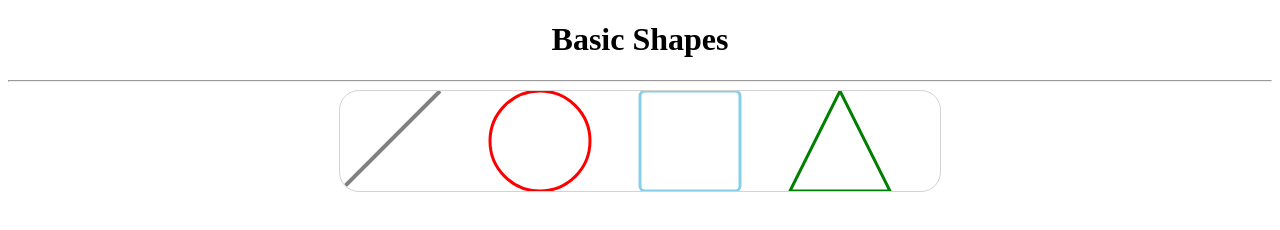
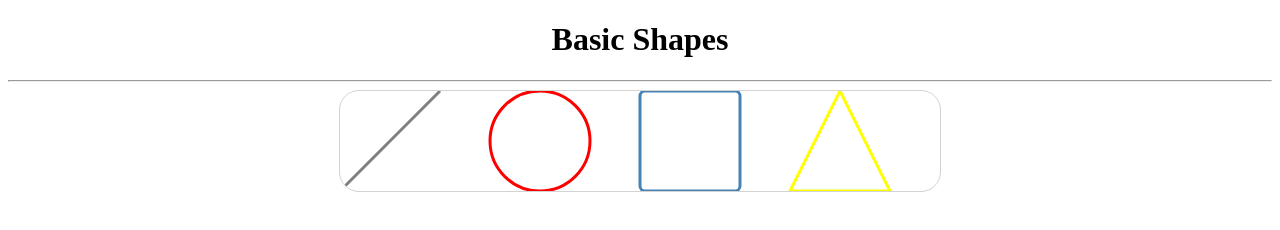
Before and after one commit to BugDiver/dataVisualisation, a plain HTML site: page exercise6.html in a window 1280 px wide. Drawn offline with Linux system fonts and the light colour scheme.

Commit message:
refactoring.

```diff
--- a/exercise6.html
+++ b/exercise6.html
@@ -11,6 +11,10 @@
             border: solid 1px lightgray;
             border-radius: 20px;
         }
+        .shapes{
+            fill : none;
+            stroke-width: 3;
+        }
     </style>
 </head>
 <body>
--- a/js/exercise6.js
+++ b/js/exercise6.js
@@ -1,52 +1,28 @@
 var showShapes = function () {
     var height = 100;
     var width = 600;
-    var starting = 0;
     var shapeWidth = 100;
     var shapeMargin = 50;
 
-    var separator = ",";
-    var space = " ";
+    var shapes = [{name: 'line', x1: 100, y1: 0, x2: 0, y2: 100,'stroke':'grey'},
+        {name: 'circle', cx: 50, cy: 50, r: 50,'stroke':'red'},
+        {name: 'rect', x: 0, y: 0, r: 50, width: 100, height: 100, rx: 5, ry: 5,'stroke':"steelblue"},
+        {name: 'polygon', points: '50,0 0,100 100,100','stroke':'yellow'}];
+
+    var translate = function (x, y) {
+        return 'translate(' + x + ',' + (y || 0) + ')';
+    };
 
     var svg = d3.select(".container").append("svg")
         .attr("width", width)
         .attr("height", height);
 
-    svg.append("line")
-        .attr("x1", shapeWidth)
-        .attr("y1", starting)
-        .attr("x2", starting)
-        .attr("y2", shapeWidth)
-        .attr("stroke-width", 4)
-        .attr("stroke", "grey");
-
-    svg.append("circle")
-        .attr("cx", shapeWidth + shapeMargin + shapeWidth / 2)
-        .attr("cy", shapeWidth / 2)
-        .attr("r", shapeWidth / 2)
-        .attr("stroke", "red")
-        .attr("stroke-width", "3")
-        .attr("fill", "none");
-
-    svg.append("rect")
-        .attr("x", shapeWidth * 2 + shapeMargin * 2)
-        .attr("y", starting)
-        .attr("width", shapeWidth)
-        .attr("height", shapeWidth)
-        .style("stroke-width", "3")
-        .style("fill", "none")
-        .attr("stroke", "skyblue")
-        .attr("rx", "5px")
-        .attr("ry", "5px");
-
-    svg.append("polygon")
-        .attr("stroke", "green")
-        .attr("stroke-width", "3")
-        .attr("fill", "none")
-        .attr("points", (shapeWidth * 3 + shapeMargin * 3) + separator + height + separator + space +
-                        (shapeWidth * 3 + shapeMargin * 4) + separator + starting + separator + space +
-                        (shapeWidth * 4 + shapeMargin * 3) + separator + height);
-
+    shapes.forEach(function (s, i) {
+        var g = svg.append("g").attr("transform", translate(i * (shapeWidth + shapeMargin)));
+        var shape = g.append(s.name).classed('shapes',true);
+        delete s.name;
+        Object.keys(s).forEach(function(a){shape.attr(a,s[a]);})
+    });
 };
 
 window.onload = showShapes();
```
